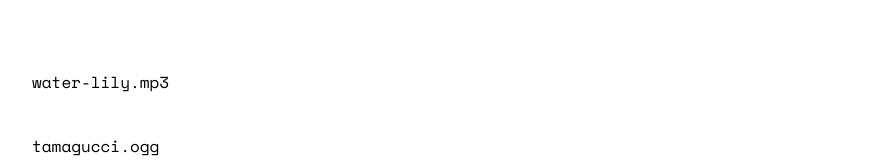
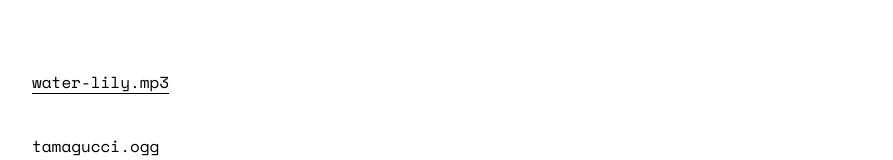
Before and after one commit to juhhh0/radio-pirate, a React (Vite) app: page / in a window 1280 px wide. Shown: the part 292-452 px from the top of the page, without its empty margins (28-921 px from the left). Built offline with nearby package versions, Linux system fonts and the light colour scheme.

Commit message:
current radio

```diff
--- a/src/App.jsx
+++ b/src/App.jsx
@@ -7,7 +7,7 @@
   return (
     <>
     <main>
-      <Navbar setRadio={setRadio}/>
+      <Navbar setRadio={setRadio} radio={radio}/>
       <Player radio={radio}/>
     </main>
     </>
--- a/src/components/Navbar.jsx
+++ b/src/components/Navbar.jsx
@@ -1,13 +1,21 @@
 import NavbarItem from "./NavbarItem";
 
-export default function Navbar({setRadio}){
+const radios = [
+    {name: "water-lily.mp3", url: "water"},
+    {name: "tamagucci.ogg", url: "tamagucci"},
+    {name: "ok.wav", url: "ok"}
+]
+
+export default function Navbar({setRadio, radio}){
+
     return (
         <nav>
         <h1>radio_pirate</h1>
         <ul>
-          <NavbarItem setRadio={setRadio} name="water-lily.mp3" url="https://ice.radio-pirate.com/water" />
-          <NavbarItem setRadio={setRadio} name="tamagucci.ogg" url="https://ice.radio-pirate.com/tamagucci" />
-          <NavbarItem setRadio={setRadio} name="ok.wav" url="https://ice.radio-pirate.com/ok" />
+            { radios.map((item, index) => (
+                <NavbarItem key={index} radio={radio} setRadio={setRadio} name={item.name} url={item.url}/>
+            ))
+            }
         </ul>
       </nav>
     )
--- a/src/components/NavbarItem.jsx
+++ b/src/components/NavbarItem.jsx
@@ -1,11 +1,13 @@
-export default function NavbarItem({name, url, setRadio}){
+export default function NavbarItem({name, url, setRadio, radio}){
 
     const handleClick = () => {
         setRadio({name: name, url: url})
     }
 
+    const isCurrent = radio.name == name
+
     return(
-        <li onClick={handleClick}>
+        <li className={isCurrent ? "current" : ""} onClick={handleClick}>
             {name}
         </li>
     )
--- a/src/components/Player.jsx
+++ b/src/components/Player.jsx
@@ -21,7 +21,7 @@
     return (
         <>
         <section>
-            <audio ref={audio} src={radio.url}></audio>
+            <audio ref={audio} src={`https://ice.radio-pirate.com/${radio.url}`}></audio>
             <h2>{radio.name}</h2>
            <img onClick={toggleAudio} src={playing? pause : play} />
         </section>
--- a/src/index.css
+++ b/src/index.css
@@ -71,20 +71,13 @@
   width: fit-content;
 }
 
-nav > ul > li:hover{
+nav > ul > li:hover, .current{
   text-decoration: underline;
   text-underline-offset: 5px;
   cursor: pointer;
 }
 
-.play{
-    display : inline-block;
-    height : 0;
-    width : 0;
-    border-top : 87px solid transparent;
-    border-bottom : 87px solid transparent;
-    border-left : 150px solid black;
-}
+
 
 @media screen and (max-width: 970px) {
   main{
```
